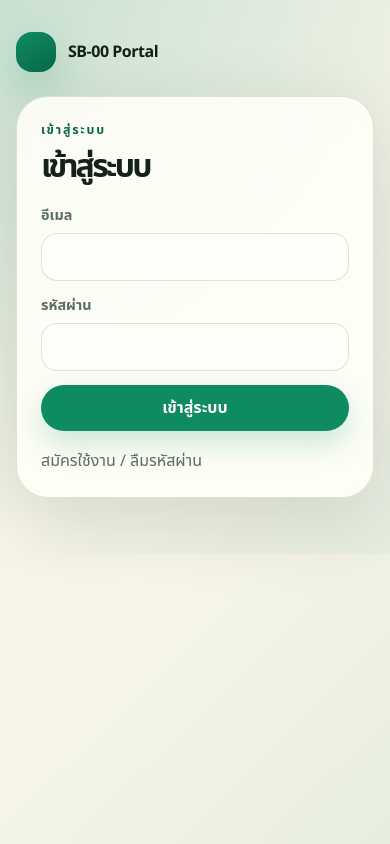
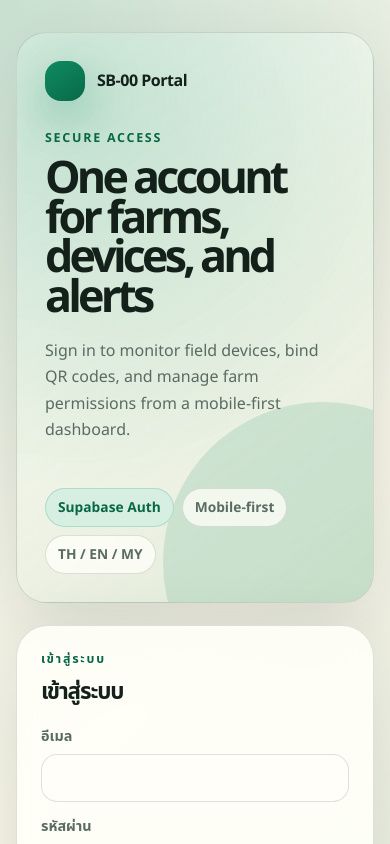
Before and after one commit to godmode99/iot-2026, a Next.js app in the folder dashboard/: page /login in a window 390 px wide. Shown: the top 844 px of the page. Built offline with nearby package versions, Linux system fonts and the light colour scheme; no server answers.

Commit message:
Polish public auth pages

```diff
--- a/dashboard/app/(public)/login/page.jsx
+++ b/dashboard/app/(public)/login/page.jsx
@@ -1,4 +1,5 @@
 import Link from "next/link";
+import { AuthShell } from "@/components/auth-shell.jsx";
 import { getMessages, t } from "@/lib/i18n.js";
 import { signInWithPassword } from "./actions.js";
 
@@ -10,16 +11,24 @@ export default async function LoginPage({ searchParams }) {
   const notice = typeof params?.notice === "string" ? params.notice : "";
 
   return (
-    <main className="page-shell">
-      <Link className="brand auth-brand" href="/">
-        <span className="brand-mark" aria-hidden="true" />
-        <span>{t(messages, "brand.name")}</span>
-      </Link>
-      <section className="card auth-card">
-        <p className="eyebrow">{t(messages, "nav.login")}</p>
-        <h1 className="page-title">{t(messages, "auth.loginTitle")}</h1>
-        {error ? <p className="notice">Auth status: {error}</p> : null}
-        {notice ? <p className="notice">Notice: {notice}</p> : null}
+    <AuthShell
+      eyebrow={t(messages, "nav.login")}
+      footer={(
+        <>
+          <Link href="/signup">{t(messages, "nav.signup")}</Link>
+          {" / "}
+          <Link href="/forgot-password">{t(messages, "auth.forgotPassword")}</Link>
+        </>
+      )}
+      messages={messages}
+      notice={(
+        <>
+          {error ? <p className="notice">Auth status: {error}</p> : null}
+          {notice ? <p className="notice">Notice: {notice}</p> : null}
+        </>
+      )}
+      title={t(messages, "auth.loginTitle")}
+    >
         <form className="form" action={signInWithPassword}>
           <input type="hidden" name="returnUrl" value={returnUrl} />
           <label>
@@ -32,12 +41,6 @@ export default async function LoginPage({ searchParams }) {
           </label>
           <button className="button" type="submit">{t(messages, "auth.loginAction")}</button>
         </form>
-        <p className="muted auth-footnote">
-          <Link href="/signup">{t(messages, "nav.signup")}</Link>
-          {" / "}
-          <Link href="/forgot-password">{t(messages, "auth.forgotPassword")}</Link>
-        </p>
-      </section>
-    </main>
+    </AuthShell>
   );
 }
--- a/dashboard/app/globals.css
+++ b/dashboard/app/globals.css
@@ -332,6 +332,58 @@ h2 {
 .auth-card {
   max-width: 520px;
   margin: 0 auto;
+}
+
+.auth-shell {
+  display: grid;
+  grid-template-columns: minmax(0, 1fr) minmax(360px, 0.72fr);
+  gap: 22px;
+  align-items: stretch;
+  min-height: 100svh;
+}
+
+.auth-side-panel {
+  min-height: 620px;
+  display: grid;
+  align-content: space-between;
+  gap: 28px;
+  padding: clamp(28px, 6vw, 64px);
+  border: 1px solid var(--line);
+  border-radius: 40px;
+  background:
+    radial-gradient(circle at 16% 12%, rgba(15, 139, 98, 0.24), transparent 24rem),
+    linear-gradient(145deg, rgba(255, 255, 249, 0.95), rgba(223, 232, 213, 0.82));
+  box-shadow: var(--shadow);
+  overflow: hidden;
+  position: relative;
+}
+
+.auth-side-panel::after {
+  content: "";
+  position: absolute;
+  width: 320px;
+  height: 320px;
+  right: -110px;
+  bottom: -120px;
+  border-radius: 999px;
+  background: rgba(15, 139, 98, 0.14);
+}
+
+.auth-side-panel > * {
+  position: relative;
+  z-index: 1;
+}
+
+.auth-proof-strip {
+  display: flex;
+  flex-wrap: wrap;
+  gap: 8px;
+}
+
+.auth-card-panel {
+  align-self: center;
+  width: 100%;
+  margin: 0;
 }
 
 .auth-brand {
@@ -788,6 +840,16 @@ h2 {
     grid-template-columns: 1fr;
   }
 
+  .auth-shell {
+    grid-template-columns: 1fr;
+    min-height: auto;
+  }
+
+  .auth-side-panel {
+    min-height: auto;
+    border-radius: 30px;
+  }
+
   .hero-panel {
     min-height: auto;
   }
--- /dev/null
+++ b/dashboard/components/auth-shell.jsx
@@ -0,0 +1,42 @@
+import Link from "next/link";
+import { t } from "@/lib/i18n.js";
+
+export function AuthShell({
+  body,
+  children,
+  eyebrow,
+  footer,
+  messages,
+  notice,
+  title
+}) {
+  return (
+    <main className="page-shell auth-shell">
+      <section className="auth-side-panel">
+        <Link className="brand" href="/">
+          <span className="brand-mark" aria-hidden="true" />
+          <span>{t(messages, "brand.name")}</span>
+        </Link>
+        <div>
+          <p className="eyebrow">{t(messages, "auth.portalEyebrow")}</p>
+          <h1>{t(messages, "auth.portalTitle")}</h1>
+          <p className="lede">{t(messages, "auth.portalBody")}</p>
+        </div>
+        <div className="auth-proof-strip" aria-label={t(messages, "auth.portalProofLabel")}>
+          <span className="health-chip is-online">{t(messages, "auth.proofSecure")}</span>
+          <span className="health-chip">{t(messages, "auth.proofMobile")}</span>
+          <span className="health-chip">{t(messages, "auth.proofLanguages")}</span>
+        </div>
+      </section>
+
+      <section className="card auth-card auth-card-panel">
+        <p className="eyebrow">{eyebrow}</p>
+        <h2>{title}</h2>
+        {body ? <p className="muted">{body}</p> : null}
+        {notice}
+        {children}
+        {footer ? <p className="muted auth-footnote">{footer}</p> : null}
+      </section>
+    </main>
+  );
+}
--- a/dashboard/messages/en.json
+++ b/dashboard/messages/en.json
@@ -34,7 +34,14 @@
     "resetPasswordBody": "Set a new password after opening the secure reset link from your email.",
     "newPassword": "New password",
     "confirmPassword": "Confirm password",
-    "updatePasswordAction": "Update password"
+    "updatePasswordAction": "Update password",
+    "portalEyebrow": "Secure access",
+    "portalTitle": "One account for farms, devices, and alerts",
+    "portalBody": "Sign in to monitor field devices, bind QR codes, and manage farm permissions from a mobile-first dashboard.",
+    "portalProofLabel": "Portal capabilities",
+    "proofSecure": "Supabase Auth",
+    "proofMobile": "Mobile-first",
+    "proofLanguages": "TH / EN / MY"
   },
   "dashboard": {
     "eyebrow": "Customer dashboard",
```
Also changed, not shown: dashboard/app/(public)/forgot-password/page.jsx (+15 -10 lines), dashboard/app/(public)/reset-password/page.jsx (+15 -16 lines), dashboard/app/(public)/signup/page.jsx (+9 -14 lines).
